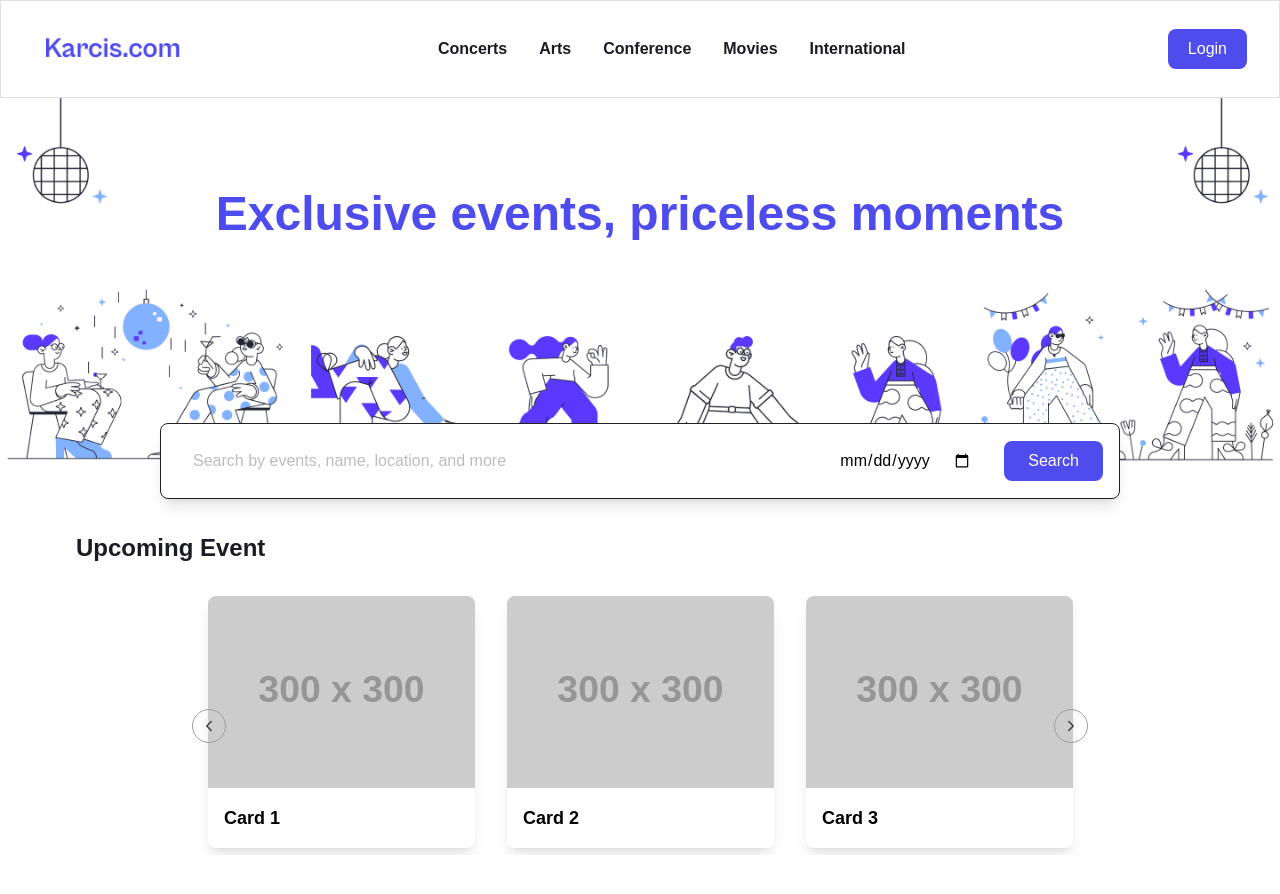
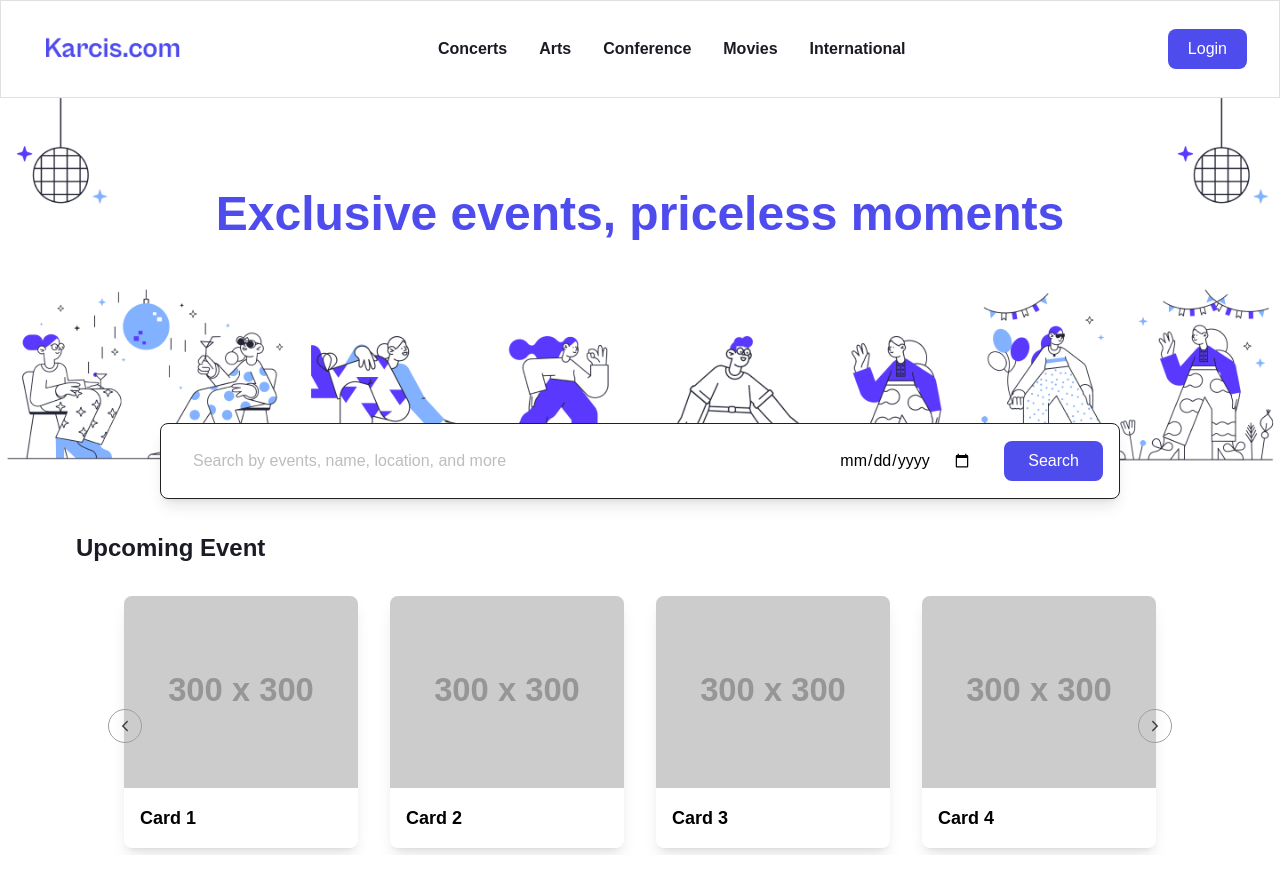
Before and after one commit to fahmi-azzuhri/karcis, a React (Vite) app in the folder frontend/: page / in a window 1280 px wide. Shown: the top 894 px of the page. Built offline with nearby package versions, Linux system fonts and the light colour scheme; a web font is replaced by a local one.

Commit message:
fix width card carousel

```diff
--- a/frontend/src/components/event/upcomingEvent/carousel/index.jsx
+++ b/frontend/src/components/event/upcomingEvent/carousel/index.jsx
@@ -10,7 +10,7 @@
   const settings = {
     infinite: true,
     speed: 500,
-    slidesToShow: 3,
+    slidesToShow: 4,
     slidesToScroll: 1,
     nextArrow: <NextArrow IoIosArrowForward={IoIosArrowForward} />,
     prevArrow: <PrevArrow IoIosArrowBack={IoIosArrowBack} />,
@@ -41,7 +41,7 @@
   ];
 
   return (
-    <div className="max-w-screen-lg mx-auto p-8">
+    <div className="max-w-screen-2xl mx-auto p-8">
       <Slider {...settings}>
         {cards.map((card, index) => (
           <div key={index} className="px-4">
```
